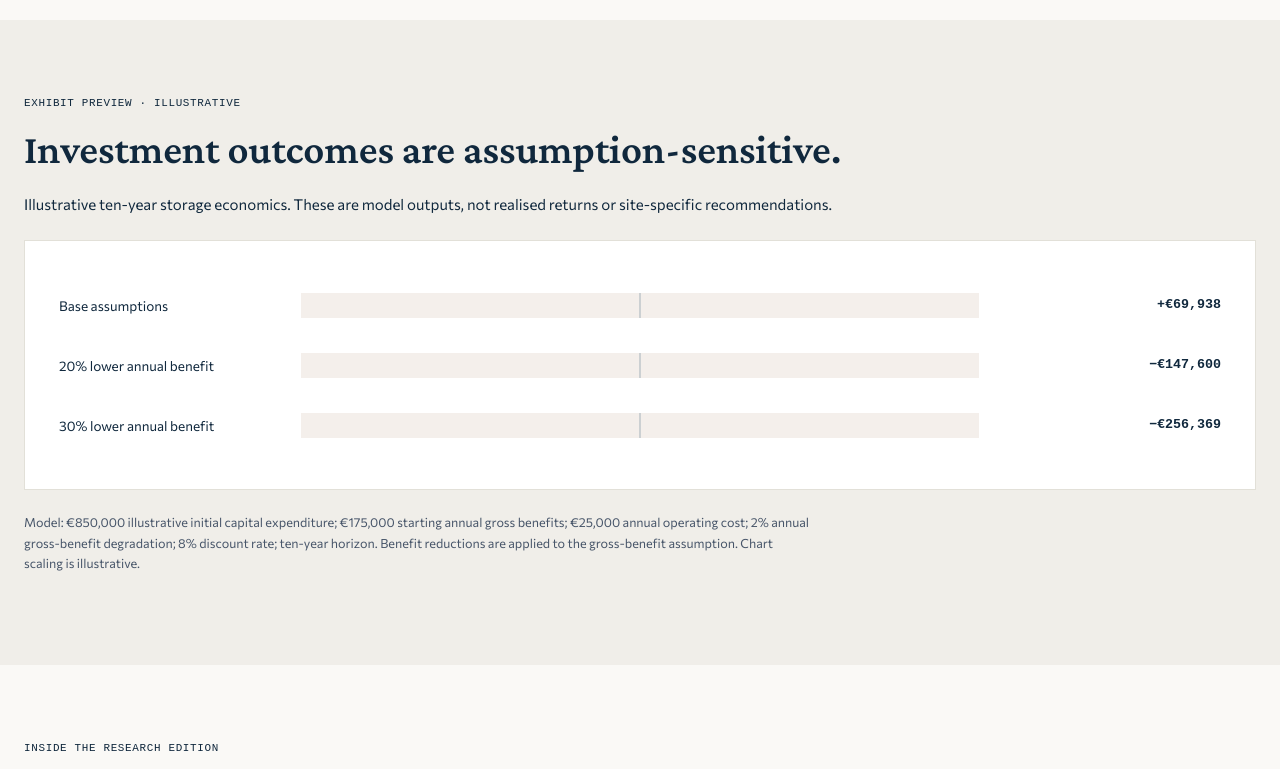
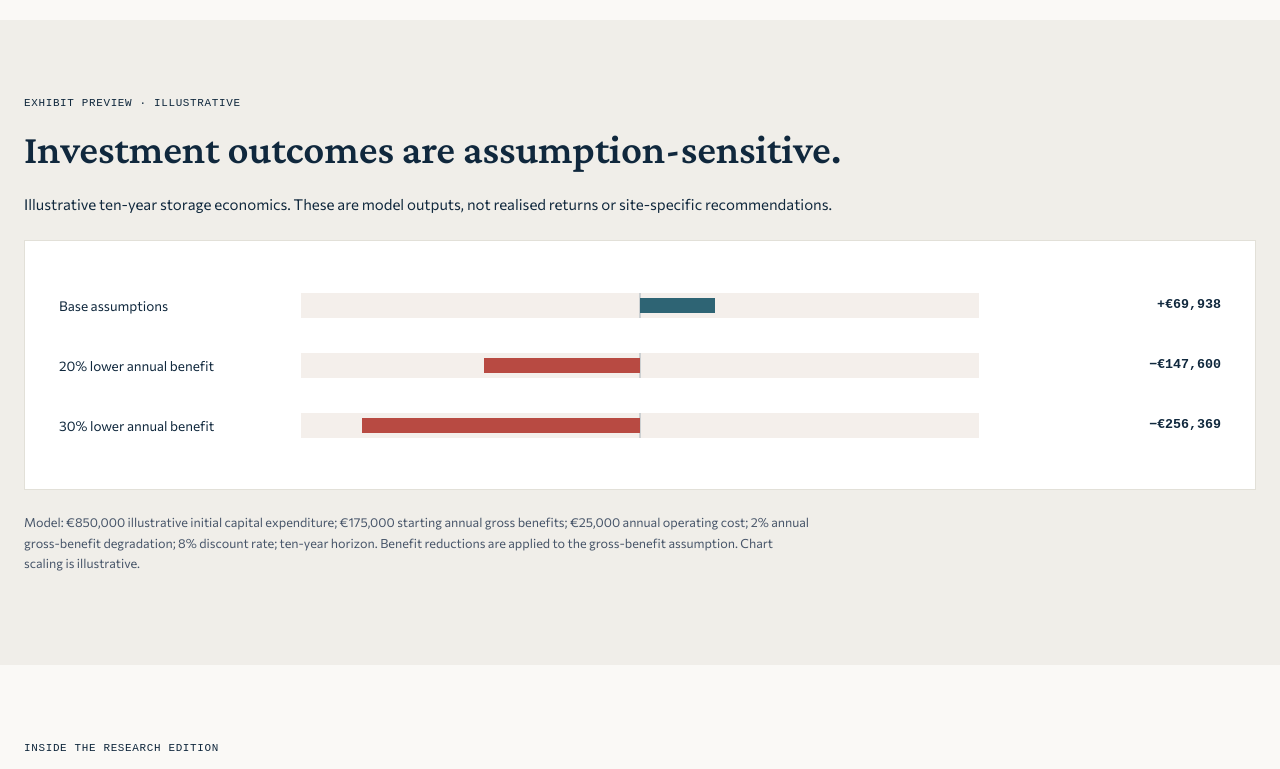
Before and after one commit to praneix/FirmaBlickRepo, a website: page site/research/germany-industrial-energy-decision-report-2026/index.html in a window 1280 px wide. Shown: the part 1859-2628 px from the top of the page. Drawn offline with nearby package versions, Linux system fonts and the light colour scheme; a web font is replaced by a local one.

Commit message:
CV1-06 remove CSP-blocked inline style and keep scaled example chart in local stylesheet

```diff
--- a/site/styles.css
+++ b/site/styles.css
@@ -234,3 +234,7 @@ footer { background: #0b1e2d; color: var(--ivory); padding-top: 48px; }
 @media(max-width:860px){.report-hero-layout,.report-purchase-grid{grid-template-columns:minmax(0,1fr)}.report-hero-art{max-width:650px}.report-strip{grid-template-columns:repeat(2,minmax(0,1fr))}.report-strip>div:nth-child(2){border:0}.report-insight-grid{gap:12px}}
 @media(max-width:740px){.featured-research{grid-template-columns:minmax(0,1fr)}.featured-research-cover{min-height:170px}.featured-cover-graphic{inset:12% 0 auto 15%;height:140px}.report-hero{padding:42px 0}.report-hero h1{font-size:clamp(2.7rem,10vw,4.3rem)}.report-insight-grid{grid-template-columns:minmax(0,1fr)}.report-exhibit-row{grid-template-columns:minmax(0,1fr) minmax(0,1.4fr);gap:8px;padding:12px 0;border-bottom:1px solid var(--border)}.report-exhibit-row strong{grid-column:2;text-align:right}.report-strip>div{padding:9px 12px}.report-strip>div:nth-child(odd){padding-left:0}.report-purchase-grid{gap:18px}}
 @media(prefers-reduced-motion:reduce){.report-page *{scroll-behavior:auto}}
+
+.report-exhibit-bar.bar-base{width:11%}
+.report-exhibit-bar.bar-20{width:23%}
+.report-exhibit-bar.bar-30{width:41%}
```
